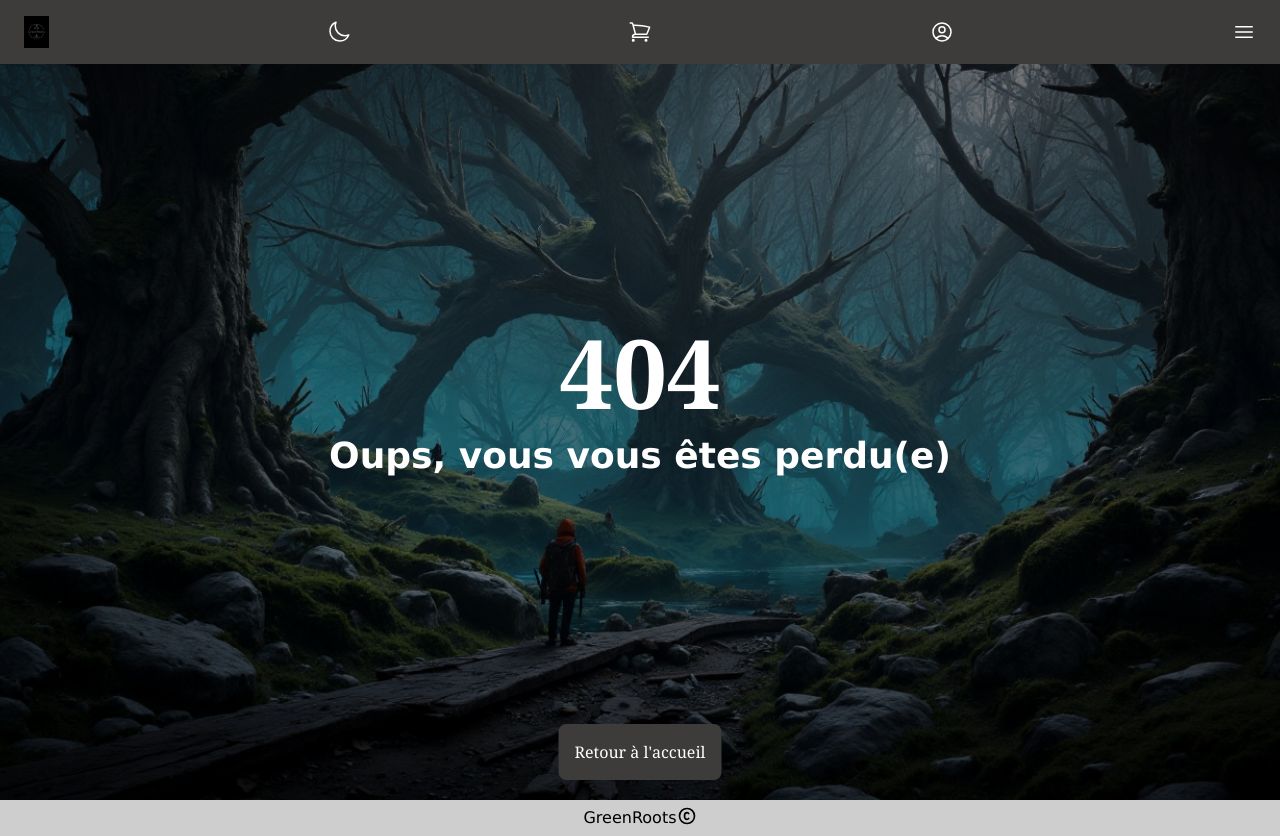
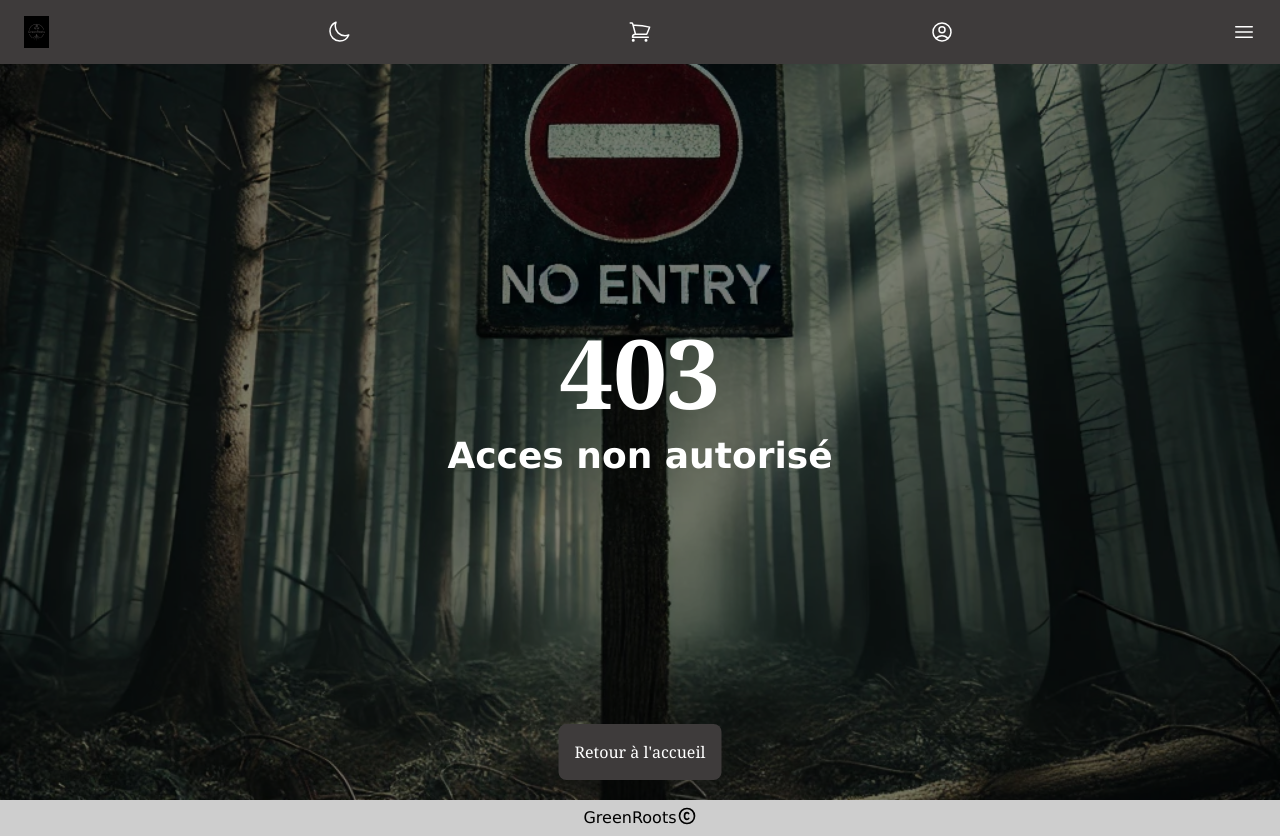
Before and after one commit to NathanBegue/GreenRoots-front, a React (Vite) app: page /interdit in a window 1280 px wide. Before the commit this address had no page. Built offline with nearby package versions, Linux system fonts and the light colour scheme.

Commit message:
integration 403

```diff
--- a/src/App.tsx
+++ b/src/App.tsx
@@ -11,6 +11,7 @@ import Footer from "./component/layout/Footer";
 import ConnexionModal from "./component/ui/Connexion-modal";
 import Panier from "./component/pages/Panier";
 import UserSpace from "./component/pages/User-space";
+import Page403 from "./component/pages/Page403";
 
 
 function App() {
@@ -39,6 +40,7 @@ function App() {
           <Route path="/connexion" element={<Connexion />} />
           <Route path="/inscription" element={<Inscription />} />
           <Route path="/compte" element={<UserSpace />} />
+          <Route path="/interdit" element={<Page403 />} />
           <Route path="*" element={<Page404 />} />
         </Routes>
 
--- /dev/null
+++ b/src/component/pages/Page403.tsx
@@ -0,0 +1,23 @@
+import { Link } from "react-router";
+import bgImage from "/src/assets/images/403.webp";
+
+export default function Page403() {
+    return (
+        <div className="w-full max-w-screen overflow-hidden">
+            <main className="text-white flex flex-col gap-6 text-center ">
+
+                <div className="w-screen h-screen bg-cover bg-center" style={{ backgroundImage: `url(${bgImage})` }}>*
+                    <div className="absolute inset-0 bg-black/50 flex items-center justify-center flex-col gap-4 p-4">
+
+                        <h1 className="text-white text-8xl font-bold font-title" > 403 </h1>
+                        <p className="text-white text-4xl font-bold font-content">Acces non autorisé</p>
+                    </div>
+                    <div className="absolute bottom-5 left-1/2 -translate-x-1/2 bg-dark-secondary p-4 text-center rounded-lg">
+                        <Link to="/" className="font-title">Retour à l'accueil</Link>
+                    </div>
+                </div>
+
+            </main >
+        </div >
+    )
+}
```
Also changed, not shown: src/assets/images/403.webp (added).
